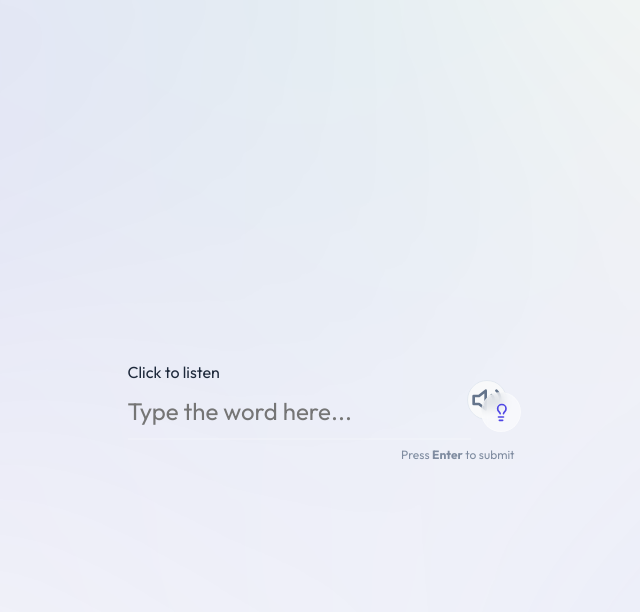
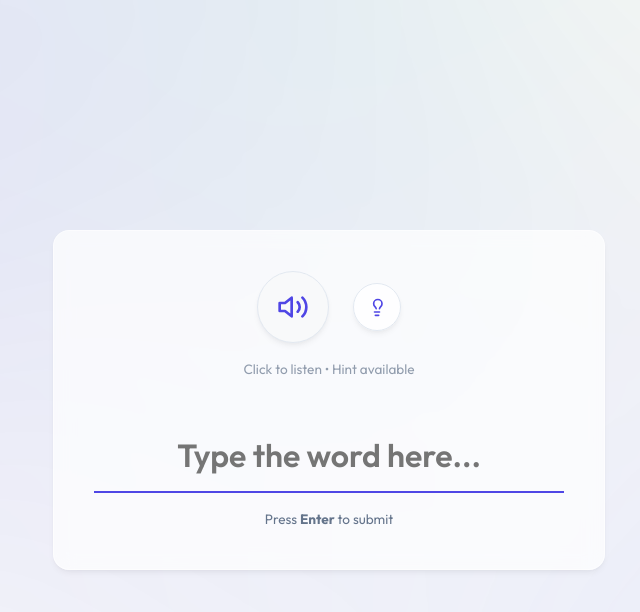
Before and after one commit to vissu-creo/spellcheck-vocabulary-game, a website with bundled scripts: page index.html in a window 1280 px wide. Both pictures are taken after a click on the button "Start Game". Shown: the whole page, without its empty margins (311-951 px from the left). Built offline with nearby package versions, Linux system fonts and the light colour scheme; files whose address does not match are found by name.

Commit message:
fix: resolve UI overlap and restore corrupted files

```diff
--- a/css/styles.css
+++ b/css/styles.css
@@ -1,28 +1,19 @@
 :root {
     /* Palette: Modern Educational (Warm & Clean) */
     --bg-main: #f8f9fa;
-    /* Soft Gray/White */
     --bg-card: #ffffff;
 
     --text-primary: #1e293b;
-    /* Slate 800 */
     --text-secondary: #64748b;
-    /* Slate 500 */
 
     --accent-primary: #4f46e5;
-    /* Indigo 600 - Professional Blue */
     --accent-secondary: #818cf8;
-    /* Indigo 400 */
 
     --status-success: #10b981;
-    /* Emerald 500 */
     --status-error: #ef4444;
-    /* Red 500 */
     --status-idiom: #f59e0b;
-    /* Amber 500 */
 
     --border-subtle: #e2e8f0;
-    /* Slate 200 */
 
     /* Typography */
     --font-main: 'Outfit', -apple-system, BlinkMacSystemFont, 'Segoe UI', Roboto, sans-serif;
@@ -97,163 +88,128 @@ body::before {
     }
 }
 
-.app-container {
+.interaction-area {
     width: 100%;
-    max-width: 700px;
+    max-width: 600px;
     padding: var(--spacing-md);
-    display: flex;
-    flex-direction: column;
-    gap: var(--spacing-lg);
+    position: relative;
 }
 
-/* Header */
-.main-header {
-    display: flex;
-    justify-content: space-between;
-    align-items: flex-end;
-    padding-bottom: var(--spacing-md);
-    border-bottom: 2px solid var(--border-subtle);
-}
-
-.logo h1 {
-    font-size: 2rem;
-    font-weight: 800;
-    color: var(--text-primary);
-    letter-spacing: -0.02em;
-}
-
-.logo h1 span {
-    color: var(--accent-primary);
-}
-
-.stats-bar {
-    display: flex;
-    gap: var(--spacing-md);
-    font-family: var(--font-mono);
-    font-size: 0.9rem;
-    color: var(--text-secondary);
-}
-
-.stat-item {
-    display: flex;
-    flex-direction: column;
-    align-items: flex-end;
-}
-
-.stat-label {
-    font-size: 0.7rem;
-    text-transform: uppercase;
-    letter-spacing: 0.05em;
-    font-weight: 600;
-}
-
-.stat-value {
-    font-weight: 700;
-    color: var(--text-primary);
-    font-size: 1.1rem;
-}
-
-/* Input Area */
-.input-wrapper {
-    position: relative;
+.word-card {
     background: rgba(255, 255, 255, 0.7);
     backdrop-filter: blur(10px);
     -webkit-backdrop-filter: blur(10px);
     border-radius: var(--radius-lg);
+    padding: var(--spacing-lg);
     box-shadow: var(--shadow-soft);
-    padding: var(--spacing-sm);
-    transition: transform 0.2s, box-shadow 0.2s;
     border: 1px solid rgba(255, 255, 255, 0.5);
+    text-align: center;
 }
 
-.input-wrapper:focus-within {
-    box-shadow: var(--shadow-hover);
-    border-color: var(--accent-secondary);
-    transform: translateY(-2px);
+/* Audio & Hint Controls */
+.audio-controls {
+    display: flex;
+    flex-direction: column;
+    align-items: center;
+    gap: var(--spacing-sm);
+    margin-bottom: var(--spacing-lg);
 }
 
-.input-group {
-    position: relative;
-    width: 100%;
+.controls-row {
     display: flex;
     align-items: center;
-    gap: 10px;
-}
-
-#word-input {
-    flex: 1;
-    background: transparent;
-    border: none;
-    border-bottom: 2px solid rgba(255, 255, 255, 0.2);
-    padding: 12px 0;
-    font-size: 1.5rem;
-    color: var(--text-primary);
-    outline: none;
-    transition: all 0.3s ease;
-    font-family: 'Outfit', sans-serif;
-}
-
-.hint-btn {
-    background: rgba(255, 255, 255, 0.5);
-    border: 1px solid rgba(255, 255, 255, 0.3);
-    border-radius: 50%;
-    width: 40px;
-    height: 40px;
-    display: flex;
-    align-items: center;
-    justify-content: center;
-    cursor: pointer;
-    color: var(--accent-primary);
-    transition: all 0.3s ease;
-    backdrop-filter: blur(5px);
-}
-
-.hint-btn:hover {
-    background: rgba(255, 255, 255, 0.8);
-    transform: scale(1.1);
-    color: var(--accent-secondary);
-}
-
-.hint-btn:active {
-    transform: scale(0.95);
+    gap: 1.5rem;
 }
 
 .audio-btn {
-    position: absolute;
-    right: 1.5rem;
-    top: 50%;
-    transform: translateY(-50%);
     background: var(--bg-main);
     border: 1px solid var(--border-subtle);
-    color: var(--text-secondary);
-    width: 2.5rem;
-    height: 2.5rem;
+    color: var(--accent-primary);
+    width: 4.5rem;
+    height: 4.5rem;
     border-radius: 50%;
     display: flex;
     align-items: center;
     justify-content: center;
     cursor: pointer;
-    transition: all 0.2s;
+    transition: all 0.3s cubic-bezier(0.175, 0.885, 0.32, 1.275);
+    box-shadow: var(--shadow-soft);
 }
 
 .audio-btn:hover {
     background: var(--accent-primary);
     color: white;
+    transform: scale(1.1);
+    box-shadow: var(--shadow-hover);
+}
+
+.hint-btn {
+    background: rgba(255, 255, 255, 0.8);
+    border: 1px solid var(--border-subtle);
+    color: var(--accent-primary);
+    width: 3rem;
+    height: 3rem;
+    border-radius: 50%;
+    display: flex;
+    align-items: center;
+    justify-content: center;
+    cursor: pointer;
+    transition: all 0.3s ease;
+    box-shadow: var(--shadow-soft);
+}
+
+.hint-btn:hover {
+    background: white;
+    transform: scale(1.1);
+    color: var(--accent-secondary);
+}
+
+.hint-btn:disabled {
+    opacity: 0.3;
+    cursor: not-allowed;
+    transform: none;
+}
+
+.audio-hint {
+    font-size: 0.85rem;
+    color: var(--text-secondary);
+    opacity: 0.7;
+}
+
+/* Input Group */
+.input-group {
+    position: relative;
+    margin-bottom: var(--spacing-sm);
+}
+
+#word-input {
+    width: 100%;
+    background: transparent;
+    border: none;
+    border-bottom: 2px solid var(--border-subtle);
+    padding: 1rem 0;
+    font-size: 2rem;
+    text-align: center;
+    color: var(--text-primary);
+    font-family: var(--font-main);
+    font-weight: 600;
+    outline: none;
+    transition: border-color 0.3s ease;
+}
+
+#word-input:focus {
     border-color: var(--accent-primary);
 }
 
 .input-hint {
-    position: absolute;
-    bottom: -1.5rem;
-    right: 1rem;
-    font-size: 0.75rem;
+    font-size: 0.85rem;
     color: var(--text-secondary);
-    opacity: 0.8;
+    margin-top: 0.5rem;
 }
 
 /* Results Card */
 .results-container {
-    min-height: 100px;
+    margin-top: var(--spacing-lg);
 }
 
 .result-card {
@@ -265,6 +221,7 @@ body::before {
     box-shadow: var(--shadow-soft);
     border: 1px solid rgba(255, 255, 255, 0.5);
     animation: slideUp 0.4s cubic-bezier(0.16, 1, 0.3, 1);
+    text-align: left;
 }
 
 @keyframes slideUp {
@@ -315,7 +272,6 @@ body::before {
     align-items: center;
     justify-content: center;
     transition: transform 0.2s ease;
-    vertical-align: middle;
     margin-left: 8px;
 }
 
@@ -331,7 +287,6 @@ body::before {
     padding: 0.2rem 0.6rem;
     border-radius: 4px;
     color: var(--text-secondary);
-    vertical-align: middle;
     margin-left: 0.5rem;
     font-weight: 400;
 }
@@ -340,7 +295,6 @@ body::before {
     font-family: var(--font-mono);
     font-size: 0.9rem;
     color: var(--text-secondary);
-    margin-top: -5px;
     margin-bottom: 10px;
     display: block;
 }
@@ -445,16 +399,6 @@ body::before {
     background: var(--accent-secondary);
 }
 
-/* Game Area */
-.game-area {
-    width: 100%;
-    position: relative;
-}
-
-.game-area.hidden {
-    display: none;
-}
-
 /* Loading Overlay */
 .loading-overlay {
     position: absolute;
--- a/index.html
+++ b/index.html
@@ -42,29 +42,32 @@
         <div id="game-area" class="game-area hidden">
             <div class="word-card">
                 <div class="audio-controls">
+                    <div class="controls-row">
                         <button id="play-audio-btn" class="audio-btn" aria-label="Play Word Audio">
-                        <svg xmlns="http://www.w3.org/2000/svg" width="32" height="32" viewBox="0 0 24 24" fill="none"
-                            stroke="currentColor" stroke-width="2" stroke-linecap="round" stroke-linejoin="round">
+                            <svg xmlns="http://www.w3.org/2000/svg" width="32" height="32" viewBox="0 0 24 24"
+                                fill="none" stroke="currentColor" stroke-width="2" stroke-linecap="round"
+                                stroke-linejoin="round">
                                 <polygon points="11 5 6 9 2 9 2 15 6 15 11 19 11 5"></polygon>
                                 <path d="M19.07 4.93a10 10 0 0 1 0 14.14M15.54 8.46a5 5 0 0 1 0 7.07"></path>
                             </svg>
                         </button>
-                    <div class="audio-hint">Click to listen</div>
-                </div>
-
-                <div class="input-group">
-                    <input type="text" id="word-input" placeholder="Type the word here..." autocomplete="off"
-                        spellcheck="false">
                         <button id="hint-btn" class="hint-btn" title="Get a hint">
-                        <svg xmlns="http://www.w3.org/2000/svg" width="20" height="20" viewBox="0 0 24 24" fill="none"
-                            stroke="currentColor" stroke-width="2" stroke-linecap="round" stroke-linejoin="round"
-                            class="lucide lucide-lightbulb">
+                            <svg xmlns="http://www.w3.org/2000/svg" width="20" height="20" viewBox="0 0 24 24"
+                                fill="none" stroke="currentColor" stroke-width="2" stroke-linecap="round"
+                                stroke-linejoin="round" class="lucide lucide-lightbulb">
                                 <path
                                     d="M15 14c.2-1 .7-1.7 1.5-2.5 1-.9 1.5-2.2 1.5-3.5A5 5 0 0 0 8 8c0 1.3.5 2.6 1.5 3.5.8.8 1.3 1.5 1.5 2.5" />
                                 <path d="M9 18h6" />
                                 <path d="M10 22h4" />
                             </svg>
                         </button>
+                    </div>
+                    <div class="audio-hint">Click to listen • Hint available</div>
+                </div>
+
+                <div class="input-group">
+                    <input type="text" id="word-input" placeholder="Type the word here..." autocomplete="off"
+                        spellcheck="false">
                     <div class="input-underline"></div>
                 </div>
 
```
Lines whose indentation alone changed are shown as unchanged.
